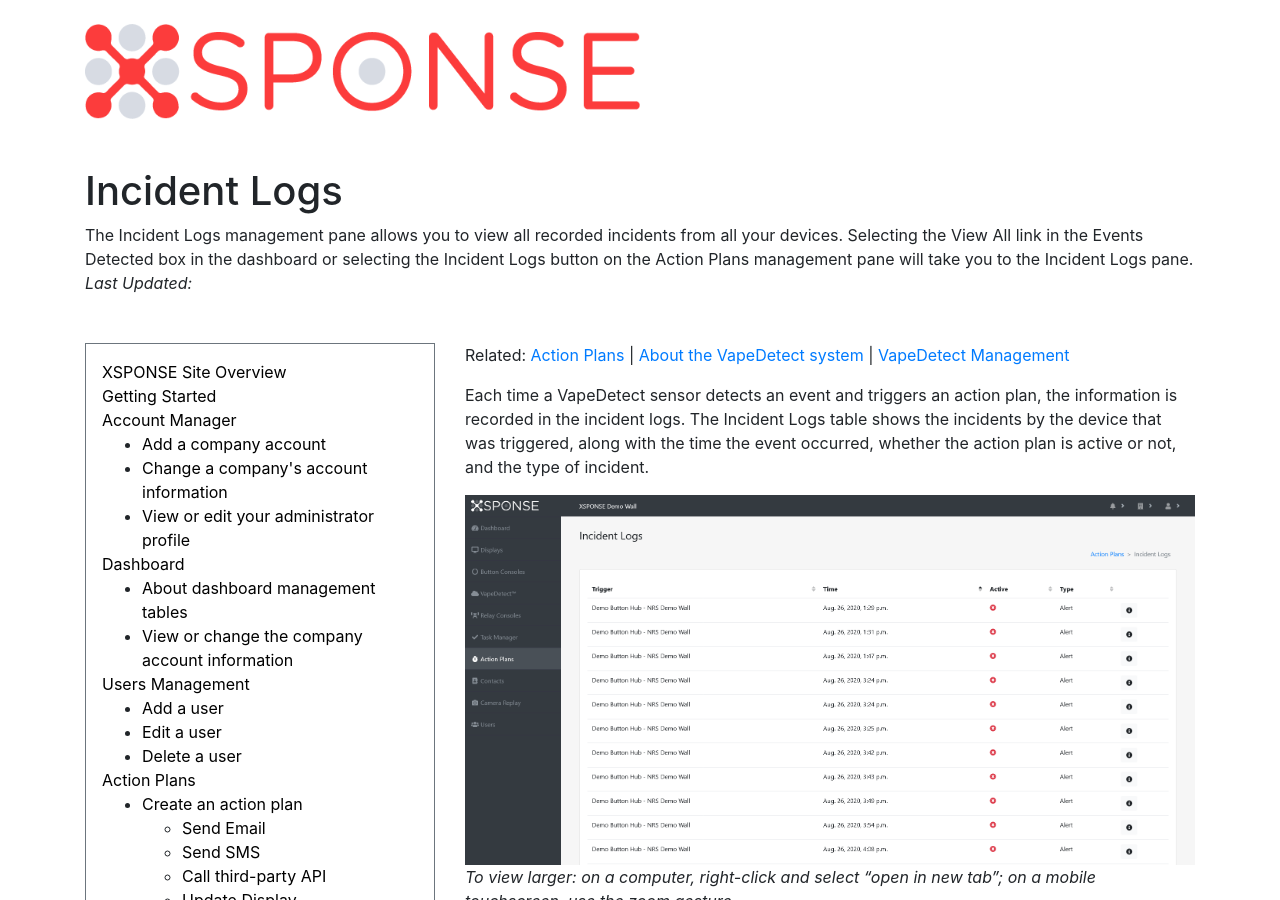
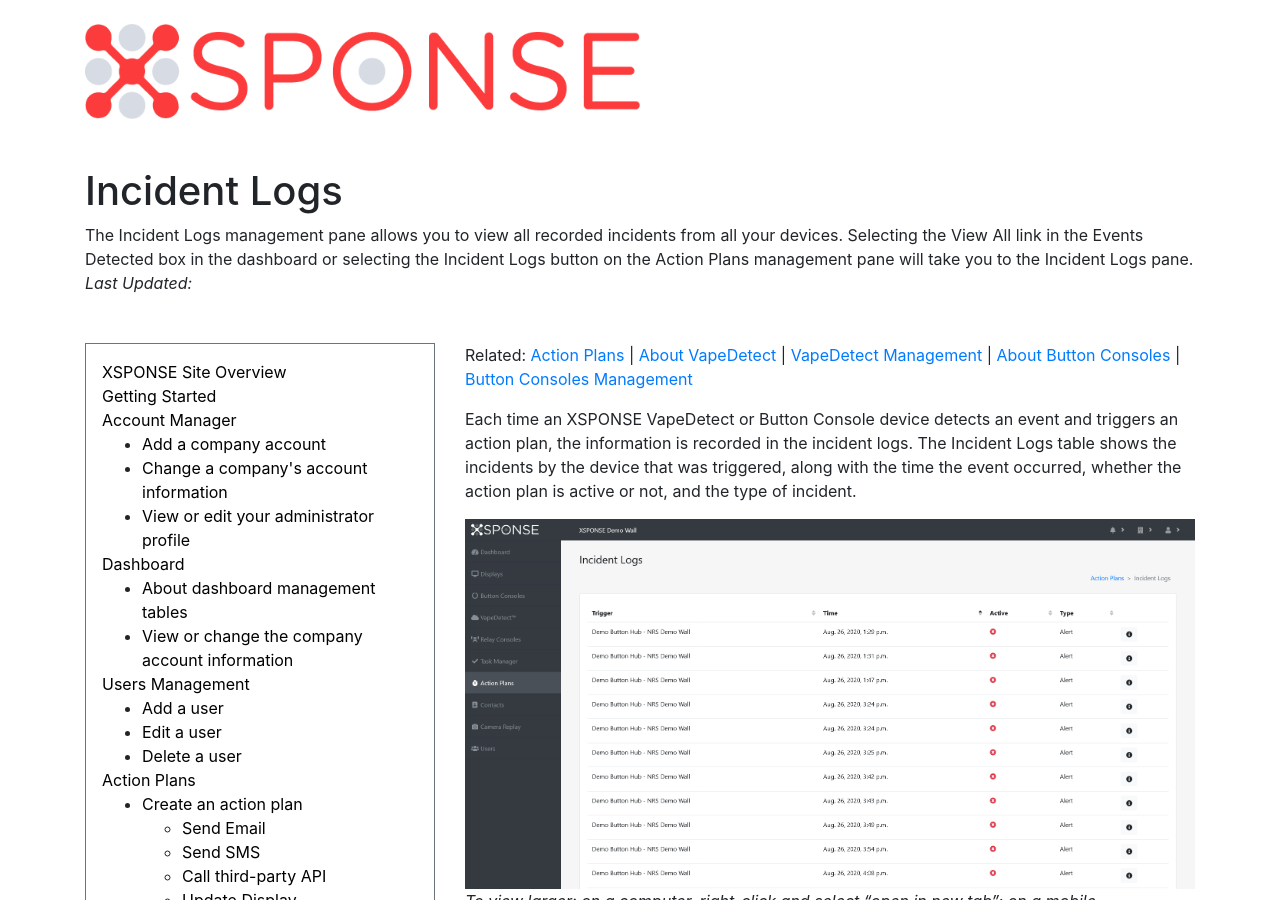
Before and after one commit to NrsSystems/docs, a Jekyll site: the page built from general-ops/incident-logs.md, in a window 1280 px wide and 900 px high. Built offline with Jekyll 4.4.1, drawn with Linux system fonts in a browser that asks for light colours; our own code applies the rules of GitHub Pages for plain Markdown files.

Commit message:
Update incident-logs.md

```diff
--- a/general-ops/incident-logs.md
+++ b/general-ops/incident-logs.md
@@ -2,9 +2,9 @@
 title: Incident Logs
 abstract: The Incident Logs management pane allows you to view all recorded incidents from all your devices. Selecting the View All link in the Events Detected box in the dashboard or selecting the Incident Logs button on the Action Plans management pane will take you to the Incident Logs pane.
 ---
-Related: [Action Plans](action-plans.md) \| [About the VapeDetect system](../vape-detect/about-vapedetect.md) \| [VapeDetect Management](../vape-detect/vapedetect-management.md)
+Related: [Action Plans](action-plans.md) \| [About VapeDetect](../vape-detect/about-vapedetect.md) \| [VapeDetect Management](../vape-detect/vapedetect-management.md) \| [About Button Consoles](../button-consoles/about-button-consoles.md) \| [Button Consoles Management](../button-consoles/button-consoles-management.md)
 
-Each time a VapeDetect sensor detects an event and triggers an action plan, the information is recorded in the incident logs. The Incident Logs table shows the incidents by the device that was triggered, along with the time the event occurred, whether the action plan is active or not, and the type of incident.
+Each time an XSPONSE VapeDetect or Button Console device detects an event and triggers an action plan, the information is recorded in the incident logs. The Incident Logs table shows the incidents by the device that was triggered, along with the time the event occurred, whether the action plan is active or not, and the type of incident.
 
 ![incident logs pane](incident_logs.png)
 _To view larger: on a computer, right-click and select "open in new tab"; on a mobile touchscreen, use the zoom gesture._
```
